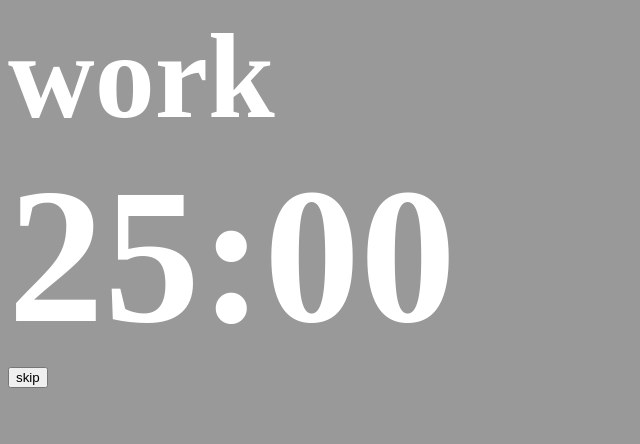
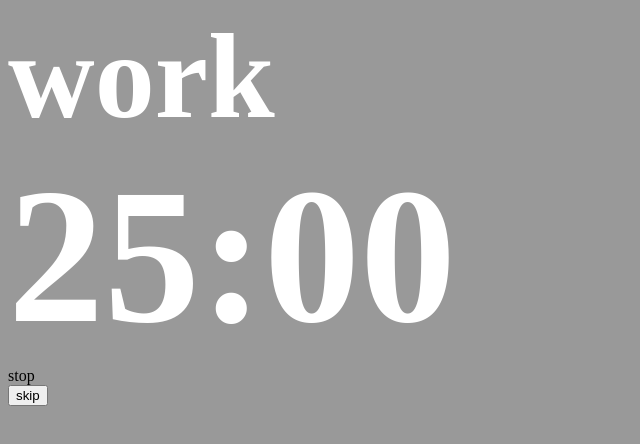
Before and after one commit to miyaoka/obs-pomo, a Vue app: page / in a window 1280 px wide. Before the commit this address had no page. Shown: the top 444 px of the page, without its empty margins (0-640 px from the left). Built offline with nearby package versions, Linux system fonts and the light colour scheme.

Commit message:
停止中にskipしたときの処理を修正

```diff
--- a/src/components/ThePomo.vue
+++ b/src/components/ThePomo.vue
@@ -43,7 +43,7 @@ const workLabel = parseParamString(params.worklabel) ?? "work";
 const breakLabel = parseParamString(params.breaklabel) ?? "break";
 
 const formedTime = computed(() => {
-  const intLeftTime = Math.ceil(timeLeft.value / 1000);
+  const intLeftTime = Math.round(timeLeft.value / 1000);
   const mm = String(Math.floor(intLeftTime / 60));
   const ss = String(Math.floor(intLeftTime % 60));
 
@@ -62,6 +62,7 @@ const currentLabel = computed(() => {
     <div class="currentMode">{{ currentLabel }}</div>
     <div class="timeLeft">{{ formedTime }}</div>
   </div>
+  <div>{{ isPlaying ? "playing" : "stop" }}</div>
   <!-- <button @click="playToggle">play/stop</button> -->
   <button @click="playNext">skip</button>
 </template>
--- a/src/composable/usePomo.ts
+++ b/src/composable/usePomo.ts
@@ -49,8 +49,13 @@ export const usePomo = (options: Options) => {
   const playNext = () => {
     play(isWorking.value ? options.closing.value : options.opening.value);
 
-    startTime.value = getNow();
+    startTime.value = pauseTime.value = getNow();
     isWorking.value = !isWorking.value;
+    if (!isPlaying.value) {
+      // timestampを一度更新させる
+      resume();
+      pause();
+    }
   };
 
   const togglePlay = () => {
```
